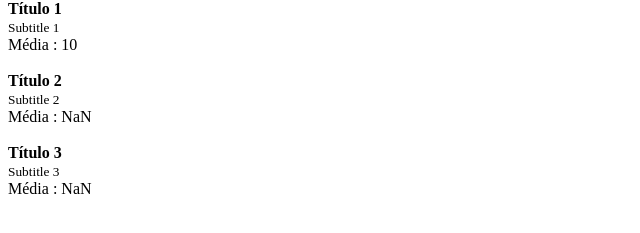
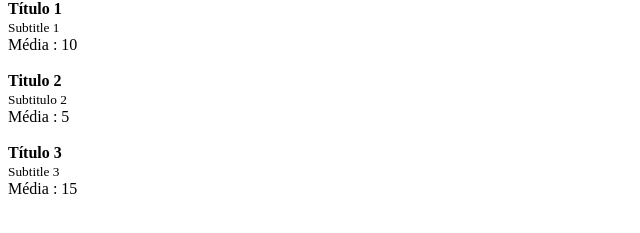
Before and after one commit to JoaoCarser/react-fundamentos, a React (Vite) app: page / in a window 1280 px wide. Shown: the part 137-370 px from the top of the page, without its empty margins (0-640 px from the left). Built offline with nearby package versions, Linux system fonts and the light colour scheme.

Commit message:
feat: :sparkles: Starting knowledge in props typing

```diff
--- a/src/Header.jsx
+++ b/src/Header.jsx
@@ -1,4 +1,5 @@
 import React from "react";
+import PropTypes from "prop-types";
 
 function Header(props) {
   return (
@@ -10,4 +11,16 @@ function Header(props) {
   );
 }
 
+
+Header.propTypes = {
+  title: PropTypes.string.isRequired,
+  children: PropTypes.node.isRequired,
+};
+
+Header.defaultProps = {
+    title: `Carser's Blog`
+}
+
+
+
 export default Header;
--- a/src/Index.jsx
+++ b/src/Index.jsx
@@ -1,26 +1,29 @@
-import React from 'react'
-import Post from './Post';
+import React from "react";
+import Post from "./Post";
 
-const tituloZeroUm = 'Titulo zero um'
+const tituloZeroUm = "Titulo zero um";
 
-
-function Index (){
+function Index() {
   return (
     <>
-
-            <Post likes={20} post={{
+      <Post
+        likes={20}
+        post={{
           title: "Título 1",
-                subtitle: 'Subtitle 1'
-            }}/>
-            <Post post={{
-                title: "Título 2",
-                subtitle: 'Subtitle 2'
-            }}/>
-            <Post post={{
+          subtitle: "Subtitle 1",
+        }}
+      />
+      <Post
+        likes={10}
+        post={{title: "Titulo 2", subtitle: "Subtitulo 2"}}
+      />
+      <Post
+        likes={30}
+        post={{
           title: "Título 3",
-                subtitle: 'Subtitle 3'
-            }}/>
-
+          subtitle: "Subtitle 3",
+        }}
+      />
     </>
   );
 }
--- a/src/Post.jsx
+++ b/src/Post.jsx
@@ -14,4 +14,16 @@ function Post(props){
     )
 }
 
+
+// 'PROPTYPES' RESPONSAVEL PELA TIPAGEM DAS PROPRIEDADES
+Post.propTypes = {
+    likes: PropTypes.number.isRequired,
+    post: PropTypes.shape({
+        title: PropTypes.string.isRequired,
+        subtitle: PropTypes.string.isRequired,
+    }).isRequired,
+}
+
+
+
 export default Post;
```
Lines whose indentation alone changed are shown as unchanged.
